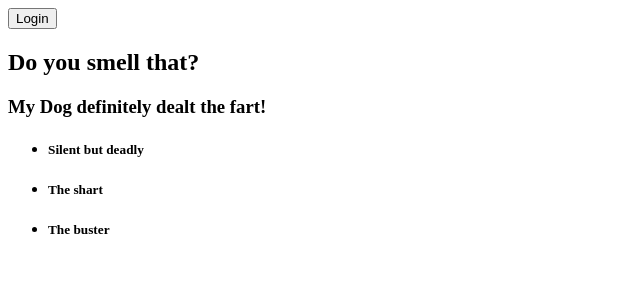
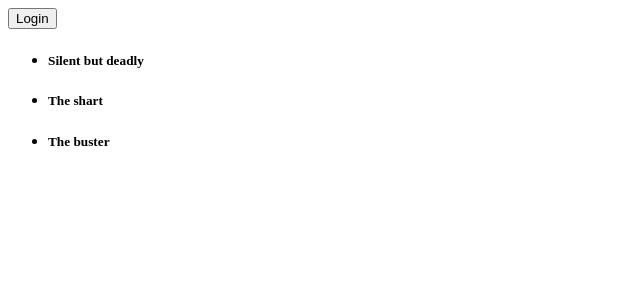
Before and after one commit to aramirezdecruz3148/OAuth-React, a React app: page / in a window 1280 px wide. Shown: the top 300 px of the page, without its empty margins (0-640 px from the left). Built offline with nearby package versions, Linux system fonts and the light colour scheme.

Commit message:
just playing around now

```diff
--- a/src/components/App.js
+++ b/src/components/App.js
@@ -11,9 +11,8 @@ export default function App() {
     <>
       { !isAuthenticated ?
         <button onClick={login}>Login</button>
-        : <button onClick={logout}>Logout</button>
+        : <button onClick={logout}>Logout</button> && <DealtIt />
       }
-      <DealtIt />
       <FartView />
     </>
   );
--- a/src/components/DealtIt.js
+++ b/src/components/DealtIt.js
@@ -5,8 +5,8 @@ export default function DealtIt() {
   const { isAuthenticated, loading, user } = useAuth0();
   return (
     <>
-      <h2>Do you smell that?</h2>
-      <h3>{ isAuthenticated && !loading ? user.name : 'My Dog'} definitely dealt the fart!</h3>
+      <h2>Do you smell that? Those are a lot of farts!</h2>
+      <h3>{ isAuthenticated && !loading ? user.name : 'My Dog'} definitely dealt the farts!</h3>
     </>
   );
 }
```
